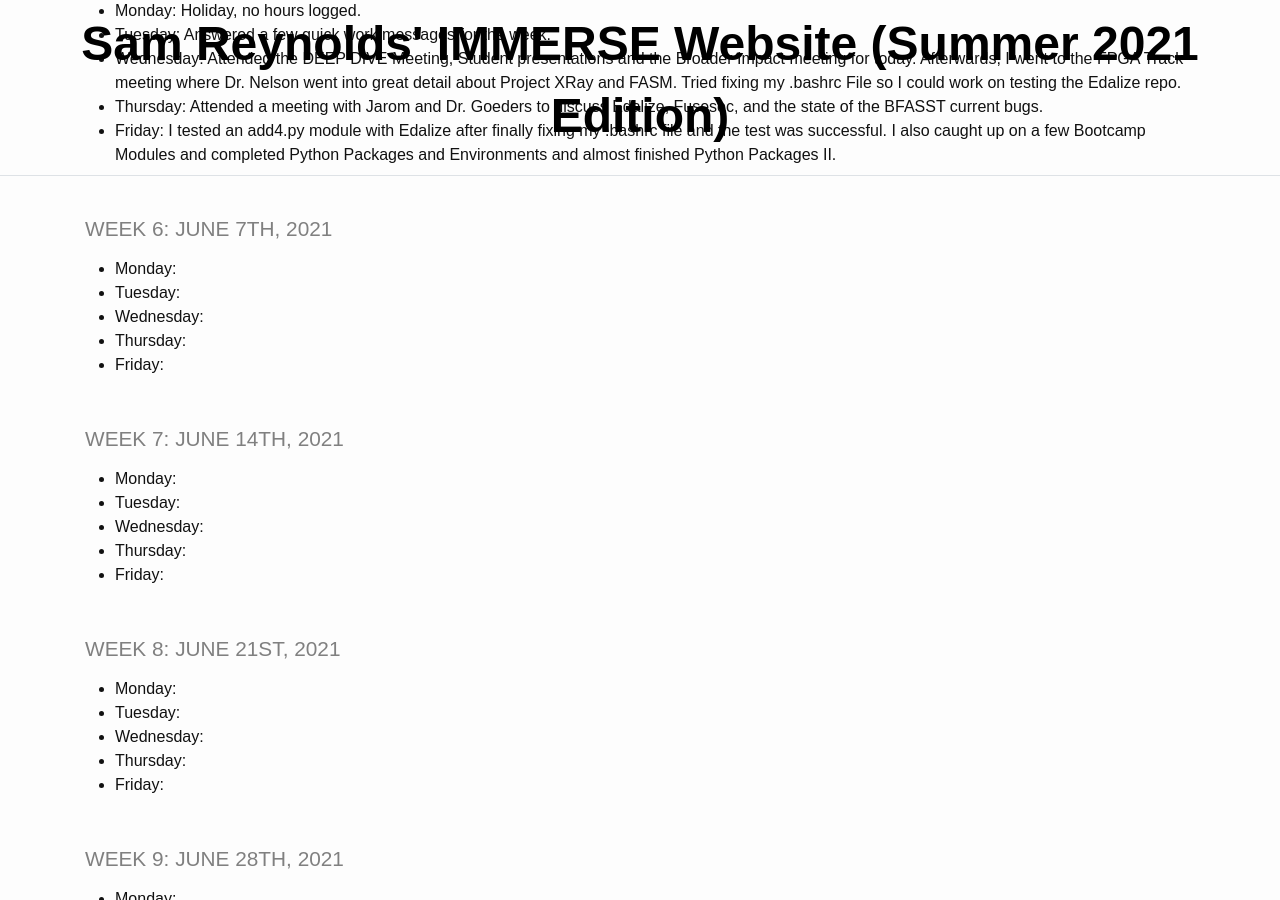
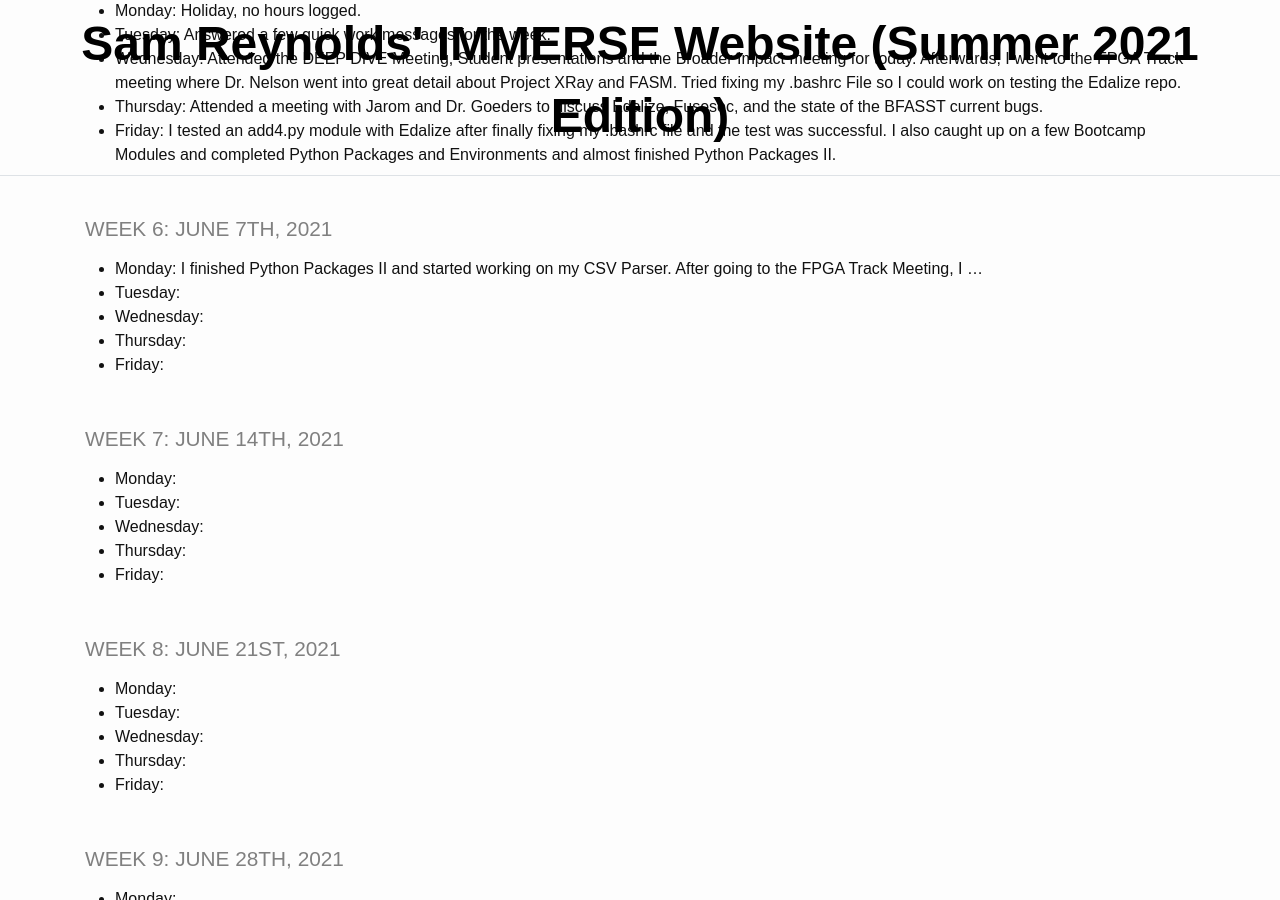
Before and after one commit to TheDHCreator/thedhcreator.github.io, a Jekyll site: the page built from _pages/log.md, in a window 1280 px wide and 900 px high, scrolled down 1943 px. Built offline with Jekyll 4.4.1, drawn with Linux system fonts in a browser that asks for light colours.

Commit message:
got a case of the Mondays

```diff
--- a/_pages/log.md
+++ b/_pages/log.md
@@ -57,7 +57,7 @@ title: IMMERSE Log
 
 ### Week 6: June 7th, 2021
 
-* **Monday**:
+* **Monday**: I finished Python Packages II and started working on my CSV Parser. After going to the FPGA Track Meeting, I ...
 * **Tuesday**:
 * **Wednesday**:
 * **Thursday**:
```
